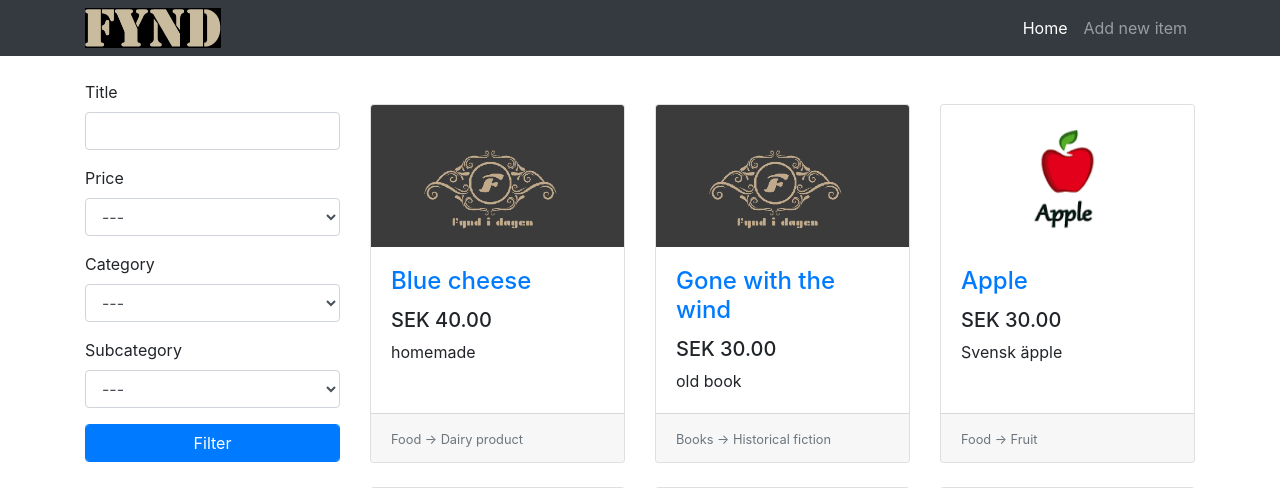
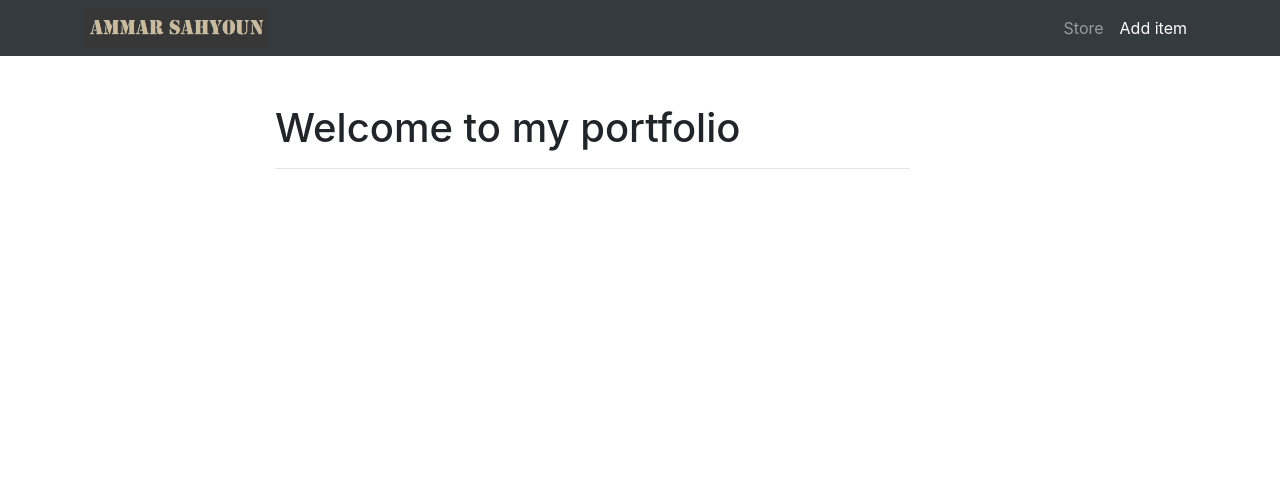
Before and after one commit to AmmarSahyoun/Flask_WebShop, a Flask app: page / in a window 1280 px wide. Shown: the top 488 px of the page. After the commit the page ends 169 px from the top, so only its background shows below. Run offline with Flask 2, Linux system fonts and the light colour scheme; data comes from the database, SQL or seed files in the repository; data that the repository does not hold is empty; parts of the project's set-up code (start-up, migrations or seed data) failed here and were passed over; some libraries are stand-ins or nearby versions.

Commit message:
Add portfolio route

```diff
--- a/app.py
+++ b/app.py
@@ -274,9 +274,11 @@ def new_comment():
         return "Content is required.", 400
     return redirect(url_for('item', item_id=form.item_id.data))
 
+@app.route("/")
+def portfolio():
+    return render_template("portfolio.html")
 
-
-@app.route("/")
+@app.route("/fynd")
 def home():
     conn = get_db()
     c = conn.cursor()
--- a/templates/base.html
+++ b/templates/base.html
@@ -4,7 +4,7 @@
 <head>
   <meta charset="utf-8">
   <meta name="viewport" content="width=device-width, initial-scale=1, shrink-to-fit=no">
-  <title>{% block title %}{% endblock %}Fynd i dagen</title>
+  <title>{% block title %}{% endblock %}</title>
 
   <link rel="stylesheet" href="https://stackpath.bootstrapcdn.com/bootstrap/4.4.1/css/bootstrap.min.css" integrity="sha384-Vkoo8x4CGsO3+Hhxv8T/Q5PaXtkKtu6ug5TOeNV6gBiFeWPGFN9MuhOf23Q9Ifjh" crossorigin="anonymous">
   <link rel="stylesheet" href="{{ url_for('static', filename='css/style.css') }}">
@@ -13,8 +13,8 @@
 <body>
   <nav class="navbar navbar-expand-lg navbar-dark bg-dark fixed-top">
     <div class="container">
-      <a href="{{ url_for('home') }}" class="navbar-brand">
-        <img src="{{ url_for('static', filename='images/logo.png') }}" height="40px">
+      <a href="{{ url_for('portfolio') }}" class="navbar-brand">
+        <img src="{{ url_for('static', filename='images/logo.jpg') }}" height="40px">
       </a>
       <button class="navbar-toggler" type="button"
               data-toggle="collapse" data-target="#navbarResponsive"
@@ -25,10 +25,10 @@
       <div class="collapse navbar-collapse" id="navbarResponsive">
         <ul class="navbar-nav ml-auto">
           <li class="nav-item {{ 'active' if active_page == 'home' else '' }}">
-            <a href="{{ url_for('home') }}" class="nav-link">Home</a>
+            <a href="{{ url_for('home') }}" class="nav-link">Store</a>
           </li>
           <li class="nav-item {{ 'active' if active_page == 'new_item' else '' }}">
-            <a href="{{ url_for('new_item') }}" class="nav-link">Add new item</a>
+            <a href="{{ url_for('new_item') }}" class="nav-link">Add item</a>
           </li>
         </ul>
       </div>
--- a/templates/home.html
+++ b/templates/home.html
@@ -1,6 +1,6 @@
 {% extends 'base.html' %}
 {% set active_page = 'home' %}
-
+{% block title %}Store {% endblock %}
 {% block content %}
   <div class="row">
     <div class="col-lg-3">
--- a/templates/new_item.html
+++ b/templates/new_item.html
@@ -1,7 +1,7 @@
 {% extends 'base.html' %}
 {% set active_page = 'new_item' %}
 {% from "_error_messages.html" import field_error_messages, error_messages %}
-{% block title %}Add new item - {% endblock %}
+{% block title %}Store-Add item{% endblock %}
 
 {% block content %}
 <div class="row">
--- /dev/null
+++ b/templates/portfolio.html
@@ -0,0 +1,17 @@
+{% extends 'base.html' %}
+{% set active_page = 'new_item' %}
+{% from "_error_messages.html" import field_error_messages, error_messages %}
+{% block title %}Ammar Portfolio {% endblock %}
+
+{% block content %}
+<div class="row">
+  <div class="col-lg-7 offset-lg-2 my-5">
+    <h1>Welcome to my portfolio</h1><hr>
+
+  </div>
+</div>
+{% endblock %}
+{% block javascript %}
+<script src="{{ url_for('static', filename='js/subcategory.js') }}">
+</script>
+{% endblock %}
```
Also changed, not shown: static/images/logo.jpg (added), static/images/logo.png (deleted).
